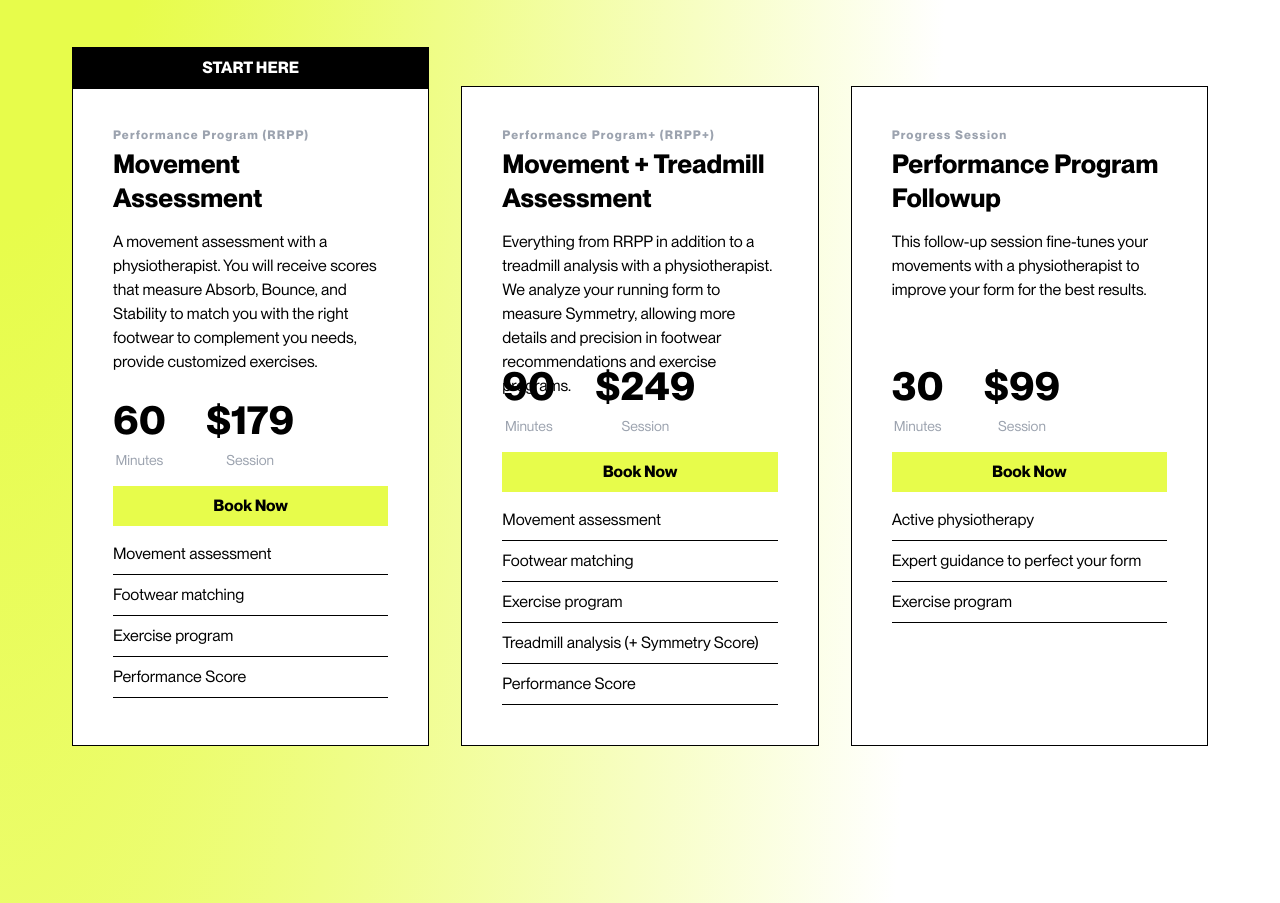
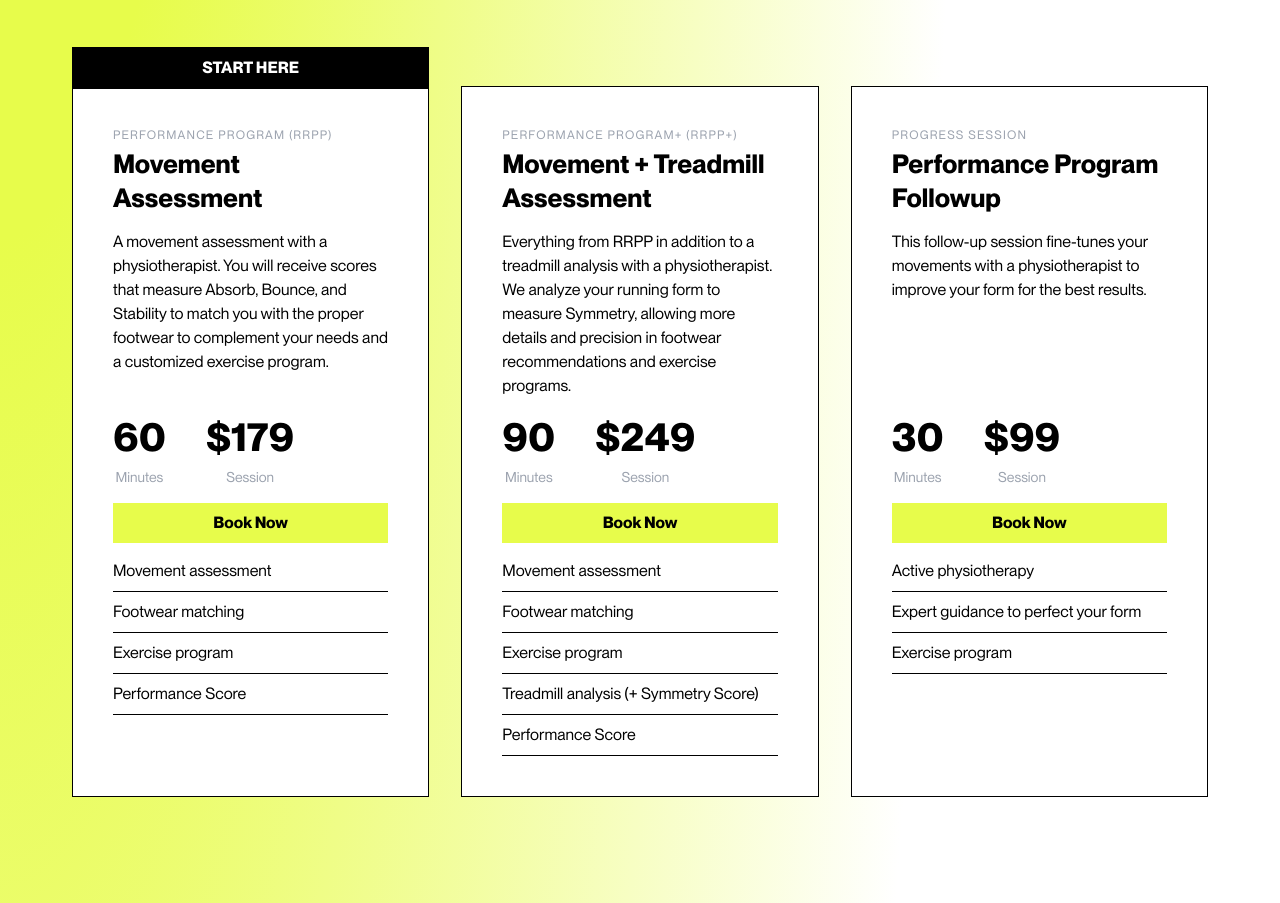
Before and after one commit to oddfutur3/run-ready-co, a Next.js app: page /performance-program in a window 1280 px wide. Shown: the part 1140-2043 px from the top of the page. Built offline with nearby package versions, Linux system fonts and the light colour scheme; no server answers; what aws-amplify would draw is missing.

Commit message:
updated copy

```diff
--- a/app/landing-page/HomeHero.js
+++ b/app/landing-page/HomeHero.js
@@ -36,7 +36,7 @@ export default function HomeHero() {
           </span>
 
           <div className="mt-10 relative z-50">
-            <Link href="/starter-package" className="btn-black">
+            <Link href="/performance-program" className="btn-black">
               Get Started Now
             </Link>
           </div>
--- a/app/performance-program/page.js
+++ b/app/performance-program/page.js
@@ -100,20 +100,20 @@ export default function RunReady() {
                     START HERE
                   </div>
                   <div className="flex flex-col flex-grow">
-                  <p className="text-xs font-bold tracking-widest text-gray-400 mb-1">
+                    <div className="lg:h-[280px]">
+
+                  <p className="text-xs uppercase tracking-widest text-gray-400 mb-1">
                   Performance Program (RRPP)
                     </p>
                     <h3 className="text-black font-bold text-[1.4rem] lg:text-[1.625rem] leading-[1.3] mb-4">
                       Movement Assessment
                     </h3>
 
-                    <p className="text-[14px] lg:text-[16px] mb-4 text-left h-[144px]">
-                      A movement assessment with a physiotherapist. You will
-                      receive scores that measure Absorb, Bounce, and Stability
-                      to match you with the right footwear to complement you
-                      needs, provide customized exercises.
+                    <p className="text-[14px] lg:text-[16px] mb-4 text-left ">
+                    A movement assessment with a physiotherapist. You will receive scores that measure Absorb, Bounce, and Stability to match you with the proper footwear to complement your needs and a customized exercise program.
                     </p>
 
+                    </div>
                     <div>
                       <div className="flex justify-start mb-4">
                         <div className="text-center mr-10">
@@ -163,7 +163,9 @@ export default function RunReady() {
                 <div className="bg-white border border-black flex flex-col relative p-6 sm:p-8 md:p-10 xl:mt-0 mt-8">
                   <div className="flex flex-col flex-grow">
                     {/* Eyebrow Text */}
-                    <p className="text-xs font-bold tracking-widest text-gray-400 mb-1">
+                    <div className="lg:h-[280px]">
+
+                    <p className="text-xs uppercase tracking-widest text-gray-400 mb-1">
                       Performance Program+ (RRPP+)
                     </p>
 
@@ -173,12 +175,14 @@ export default function RunReady() {
                     </h3>
 
                     {/* Description */}
-                    <p className="text-[14px] lg:text-[16px] mb-4 text-left h-[110px]">
+                    <p className="text-[14px] lg:text-[16px] mb-4 text-left ">
                       Everything from RRPP in addition to a treadmill analysis
                       with a physiotherapist. We analyze your running form to
                       measure Symmetry, allowing more details and precision in
                       footwear recommendations and exercise programs.
                     </p>
+
+                    </div>
 
                     {/* Session Details */}
                     <div>
@@ -235,17 +239,21 @@ export default function RunReady() {
                 {/* Massage Therapy */}
                 <div className="bg-white border border-black flex flex-col p-6 sm:p-8 md:p-10">
                   <div className="flex flex-col flex-grow">
-                  <p className="text-xs font-bold tracking-widest text-gray-400 mb-1">
+
+                  <div className="lg:h-[280px]">
+
+                  <p className="text-xs uppercase tracking-widest text-gray-400 mb-1">
                   Progress Session
                     </p>
                     <h3 className="text-black font-bold text-[1.4rem] lg:text-[1.625rem] leading-[1.3] mb-4">
                     Performance Program Followup
                     </h3>
 
-                    <p className="text-[14px] lg:text-[16px] mb-4 text-left h-[110px]">
+                    <p className="text-[14px] lg:text-[16px] mb-4 text-left ">
                       This follow-up session fine-tunes your movements with a
                       physiotherapist to improve your form for the best results.
                     </p>
+                    </div>
 
                     <div>
                       <div className="flex justify-start mb-4">
--- a/components/landingpage/LandingPageTabs.js
+++ b/components/landingpage/LandingPageTabs.js
@@ -10,7 +10,10 @@ const LandingPageTabs = () => {
   const cardContainerRef = useRef(null);
 
   const tabs = {
-    0: { name: "Docu-Series / Blog / Research", length: "210" },
+    0: { name: "Docu-Series", length: "100" },
+    1: { name: "Blog", length: "100" },
+    2: { name: "Research", length: "100" },
+
     // Add more tabs here if necessary
   };
   const scrollLeft = () => {
@@ -96,21 +99,27 @@ const LandingPageTabs = () => {
 
         <div
   ref={cardContainerRef}
-          className="flex  gap-[1.5rem] overflow-x-auto scrollbar
+  className="flex gap-[1.5rem] overflow-x-auto scrollbar
   min-[768px]:!mr-[-4rem]
   min-[1655px]:!mr-[calc((1513px-100vw)/2)]
-          !mr-[-1.5rem]
-           pr-[1.5rem]"
-
+  !mr-[-1.5rem] pr-[1.5rem]"
   style={{ scrollBehavior: "smooth" }}
 >
   {cards[tab].map((card, index) => (
   <div
   key={index}
-              className="flex flex-shrink-0 w-full max-w-[670px] min-w-[670px] h-auto max-h-[380px] object-cover group hover:opacity-80 transition-opacity duration-300 border border-black  shadow-md relative"
-              onClick={() => openModal(card.videoUrl)}
-              style={{ cursor: "pointer" }}
+  className={`
+    ${card.title === "Coming Soon" ? "" : "flex flex-shrink-0 w-full max-w-[670px] min-w-[670px] h-auto max-h-[380px] object-cover group hover:opacity-80 transition-opacity duration-300 border border-black shadow-md relative"}`}
+  style={{ cursor: card.title === "Coming Soon" ? "default" : "pointer" }}
+  onClick={() => card.title !== "Coming Soon" && openModal(card.videoUrl)}
 >
+      {/* If card is "Coming Soon", show only this */}
+      {card.title === "Coming Soon" ? (
+      <div>
+        Coming Soon...
+      </div>
+      ) : (
+        <>
           {/* Image Container */}
           <div className="relative w-[300px] h-[370px] flex-shrink-0">
             {/* Image Thumbnail */}
@@ -122,14 +131,13 @@ const LandingPageTabs = () => {
 
             {/* Play Icon Overlay (Centered in the Image) */}
             <div className="absolute inset-0 flex justify-center items-center pt-10">
-                  {faPlay("h-[4rem] fill-[#edfd35] ")}
+              {faPlay("h-[4rem] fill-[#edfd35]")}
             </div>
           </div>
 
-              <div className="min-w-[330px] px-4 pt-4 lg:px-6 lg:pt-6 relative bg-white ">
-                <div className="text-sm text-gray-600 caption">
-                  {tabs[tab].name}
-                </div>
+          {/* Card Details */}
+          <div className="min-w-[330px] px-4 pt-4 lg:px-6 lg:pt-6 relative bg-white">
+            <div className="text-sm text-gray-600 caption">{tabs[tab].name}</div>
 
             <div className="my-5">
               <h3 className="text-xl font-semibold mb-1">{card.title}</h3>
@@ -137,9 +145,12 @@ const LandingPageTabs = () => {
 
             <p className="text-sm overflow-auto max-h-[240px]">{card.description}</p>
           </div>
+        </>
+      )}
     </div>
   ))}
 </div>
+
       </div>
 
       {/* Modal Component */}
--- a/components/landingpage/ThreeTab.js
+++ b/components/landingpage/ThreeTab.js
@@ -19,7 +19,7 @@ const ThreeTab = () => {
     {
       eyebrow:"Match",
 
-      title: "You’re matched with the appropriate footwear for cushioning, responsiveness, and stability based on your Performance Score.",
+      title: "Using your Performance Score, you’re matched with the appropriate footwear for cushioning, responsiveness, and stability.",
 
       paragraph:
         "We’ve developed a footwear database to standardize the performance across the most popular brands to help runners without limiting them to only medically graded footwear.",
@@ -28,9 +28,9 @@ const ThreeTab = () => {
     {
       eyebrow:"Prescribe",
 
-      title: "Our team of physiotherapists built an exercise library with over 2000 instructional videos.",
+      title: "Receive an exercise program curated from our 2,000+ exercise library to improve your Absorb, Bounce and Stability scores.",
       paragraph:
-        " The exercises are uniquely programmed to improve Absorb, Bounce, and Stability based on your Performance Score.",
+        "Our methodology is focused on improving Absorb (shock absorption), Bounce (energy return), and Stability, helping you become more flexible, stronger, and adaptable on any surface.",
       src: "/images/RRWebsite-10.jpg",
     },
   ];
@@ -105,7 +105,7 @@ const ThreeTab = () => {
             <div className="flex-col flex flex-1 justify-center md:items-center">
               <div className=" px-5">
                 <div>
-                  <div className="text-xs font-bold   tracking-widest text-gray-400 mb-1 mt-10">
+                  <div className="text-xs uppercase tracking-widest text-gray-400 mb-1 mt-10">
                   {content[tab].eyebrow}
                   </div>
                 </div>
```
Also changed, not shown: components/landingpage/cards.js (+20 -94 lines). Lines whose indentation alone changed are shown as unchanged.
